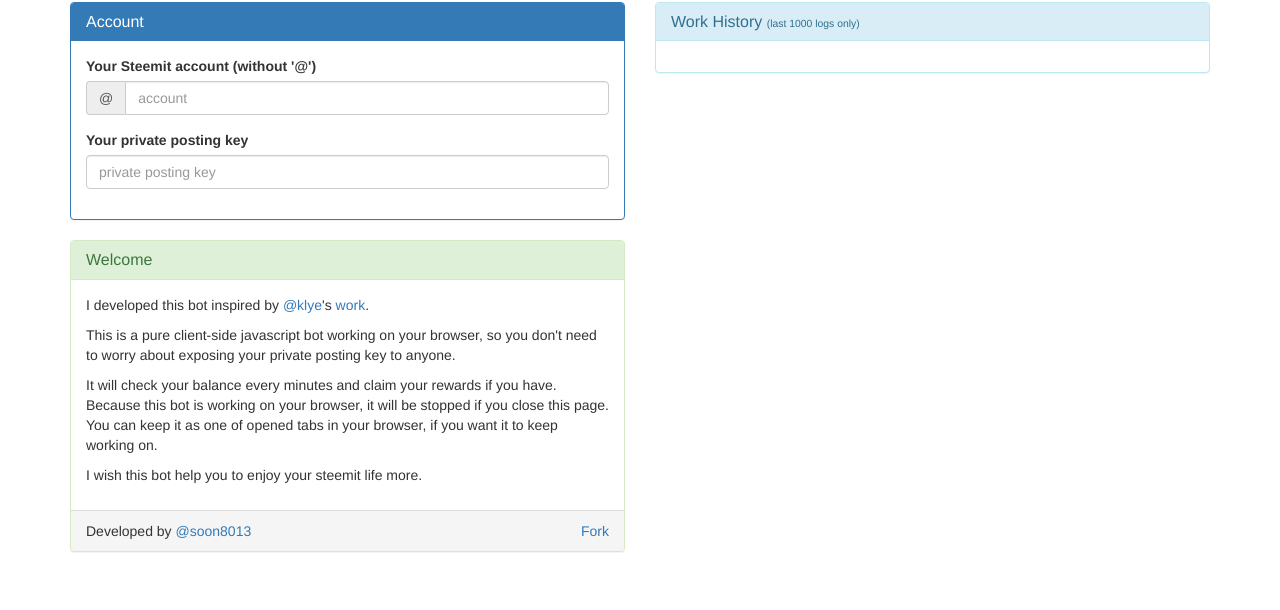
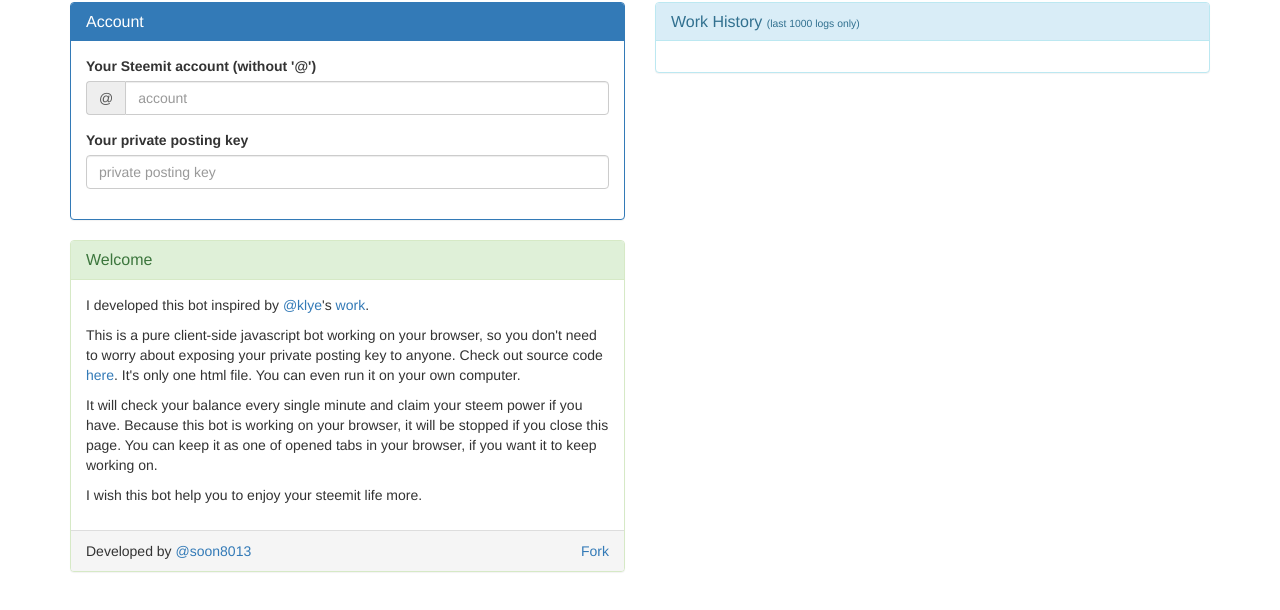
Before and after one commit to Dzivenu/steemit-reward-bot, a plain HTML site: page index.html in a window 1280 px wide. Shown: the part 68-678 px from the top of the page. Drawn offline with nearby package versions, Linux system fonts and the light colour scheme.

Commit message:
Welcome text changed a little bit.

```diff
--- a/index.html
+++ b/index.html
@@ -65,9 +65,10 @@
           </div>
           <div class="panel-body">
             <p>I developed this bot inspired by <a href="https://steemit.com/@klye" target="_blank">@klye</a>'s <a href="https://steemit.com/steemdev/@klye/rewardo-steem-bot-v0-0-1-open-source-nodejs-auto-reward-claim-script" target="_blank">work</a>.</p>
-            <p>This is a pure client-side javascript bot working on your browser, so you don't need to worry about exposing your private posting key to anyone.</p>
-            <p>It will check your balance every minutes and claim your rewards if you have. Because this bot is working on your browser, it will be stopped if you close this page. You can keep it as one of opened tabs in your browser, if you want it to keep
-              working on.
+            <p>This is a pure client-side javascript bot working on your browser, so you don't need to worry about exposing your private posting key to anyone. Check out source code <a href="https://github.com/soon8013/steemit-reward-bot/blob/master/index.html"
+                target="_blank">here</a>. It's only one html file. You can even run it on your own computer.</p>
+            <p>It will check your balance every single minute and claim your steem power if you have. Because this bot is working on your browser, it will be stopped if you close this page. You can keep it as one of opened tabs in your browser, if you want
+              it to keep working on.
             </p>
             <p>I wish this bot help you to enjoy your steemit life more.</p>
           </div>
```
